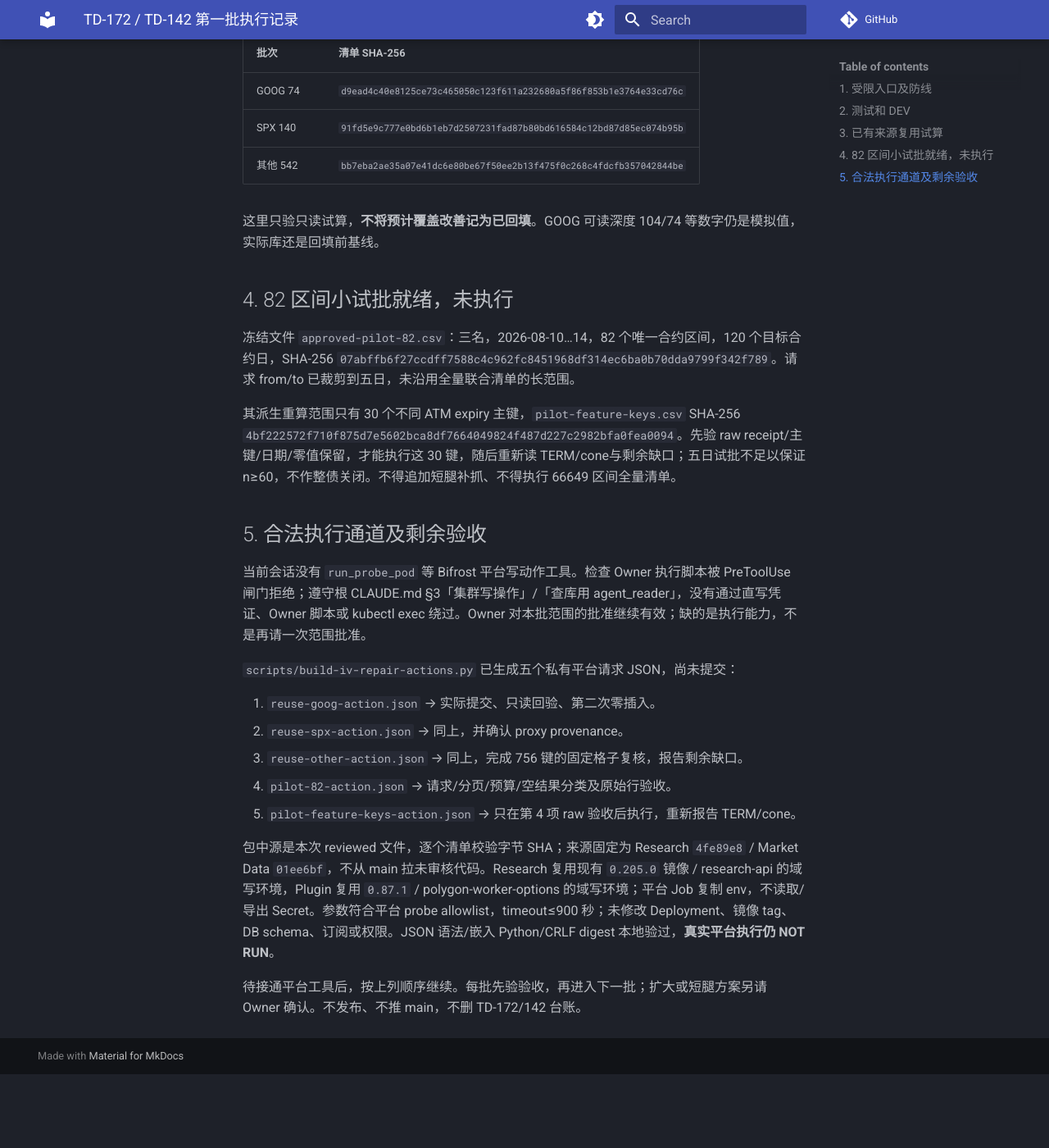
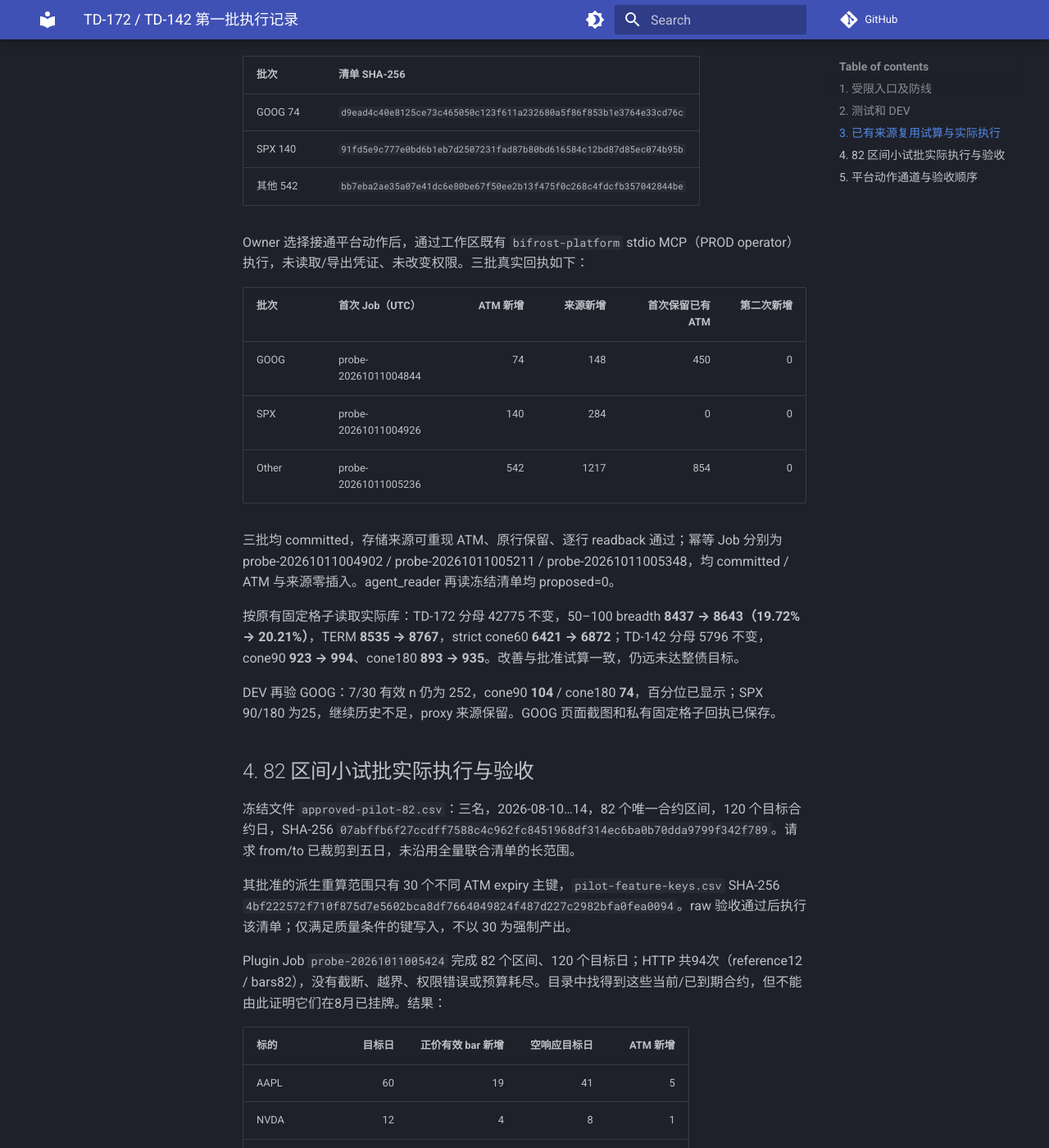
Before and after one commit to weitingzhao/bifrost-trade-infra, an MkDocs documentation site: the page built from docs/audits/TD-172-142_EXECUTION_2026-10-10.md, in a window 1280 px wide and 1400 px high, scrolled down 2461 px. Shown: the whole window at 82% size. Built offline with MkDocs 1.6.1 and Material for MkDocs 9.7.7, drawn with Linux system fonts in a browser that asks for light colours; comment, search, counter and statistics services are not loaded; before the commit the page ends 3771 px from its top, so only the background shows below that; some of the changed text lies outside the part shown.

Commit message:
TD-172 TD-142: record approved recovery receipts and unresolved pilot gaps
Claude-Session: 01a1269e-9c86-7841-b828-16f746a40fa4
Claude-Transcript: 01a1269e-9c86-7841-b828-16f746a40fa4
Change-Id: I982791e409c365d0312c5377616925e85c4a62be
Work: TD-172, TD-142

```diff
--- a/docs/audits/TD-172-142_EXECUTION_2026-10-10.md
+++ b/docs/audits/TD-172-142_EXECUTION_2026-10-10.md
@@ -2,7 +2,7 @@
 
 2026-10-10 · 数据截止 2026-10-09 · 隔离分支 `codex/td-172-142` · 未发布
 
-Owner 已批准顺序：受限写入口和长期限防线 → 复用已有来源 → SPY/NVDA/AAPL 82 个区间小试批。扩大回填、追加短腿请求仍需另批。**当前完成代码及 DEV 验收，完成复用来源与来源投影重放的只读试算；共享数据库写入与 vendor 实抓均未执行。**
+Owner 已批准顺序：受限写入口和长期限防线 → 复用已有来源 → SPY/NVDA/AAPL 82 个区间小试批。扩大回填、追加短腿请求仍需另批。**代码及 DEV 验收已完成；平台 MCP 通道已接通，756 个复用主键实际提交并完成重复执行零插入验收。82 区间小试批已执行并验收：23 个 raw bar / 6 个 ATM 新增，97 个目标日仍空响应。限定三步完成，不表示历史已补齐。**
 
 本次本地代码提交：Research `4fe89e8`；Market Data `01ee6bf`。均在隔离分支，未推送。
 
@@ -36,9 +36,9 @@
 
 7/30 档均保持 252 个有效读数，60 档分别为 214/207/199。三名当前 60/90/180 bracket breadth 均为 3，trailing median 3；这表示最新读数存在，**不表示一年深度充分**。截图与完整测试日志仅在私有 `~/agent-work/td-172-142-evidence/`，不进入公开仓库。DEV 只读 session 的原配置也留在该目录，便于恢复。
 
-## 3. 已有来源复用试算
+## 3. 已有来源复用试算与实际执行
 
-新入口用 agent_reader 对冻结清单重新读取当前源、验证 ATM 输出：GOOG 74、SPX 140、其他 542，合计 **756 proposed / 0 inserted**，与盘点批准数量一致。新增来源投影的只读模拟为 GOOG 148、SPX 284、其他 1217，合计 **1649 source_proposed / 0 source_inserted**；三批存储来源重放检查均通过。SPX 加强复核曾因数据库连接中断（No route to host）退出，重新连接重跑后 PASS；未复用旧回执代替新增检查。其他组一项退化 snapshot 被排除，仍有合格来源；未放宽 ATM 条件。原有 Source/ATM 行在只读过程中未变动；实际写入后还必须核对 preservation/readback/第二次零插入与固定格子覆盖。
+新入口用 agent_reader 对冻结清单重新读取当前源、验证 ATM 输出：GOOG 74、SPX 140、其他 542，合计 **756 proposed / 0 inserted**，与盘点批准数量一致。新增来源投影的只读模拟为 GOOG 148、SPX 284、其他 1217，合计 **1649 source_proposed / 0 source_inserted**；三批存储来源重放检查均通过。SPX 加强复核曾因数据库连接中断（No route to host）退出，重新连接重跑后 PASS；未复用旧回执代替新增检查。其他组一项退化 snapshot 被排除，仍有合格来源；未放宽 ATM 条件。原有 Source/ATM 行在只读过程中未变动；以下实际执行已完成 preservation/readback/第二次零插入与固定格子覆盖核对。
 
 | 批次 | 清单 SHA-256 |
 |---|---|
@@ -46,19 +46,54 @@
 | SPX 140 | `91fd5e9c777e0bd6b1eb7d2507231fad87b80bd616584c12bd87d85ec074b95b` |
 | 其他 542 | `bb7eba2ae35a07e41dc6e80be67f50ee2b13f475f0c268c4fdcfb357042844be` |
 
-这里只验只读试算，**不将预计覆盖改善记为已回填**。GOOG 可读深度 104/74 等数字仍是模拟值，实际库还是回填前基线。
+Owner 选择接通平台动作后，通过工作区既有 `bifrost-platform` stdio MCP（PROD operator）执行，未读取/导出凭证、未改变权限。三批真实回执如下：
 
-## 4. 82 区间小试批就绪，未执行
+| 批次 | 首次 Job（UTC） | ATM 新增 | 来源新增 | 首次保留已有 ATM | 第二次新增 |
+|---|---|---:|---:|---:|---:|
+| GOOG | probe-20261011004844 | 74 | 148 | 450 | 0 |
+| SPX | probe-20261011004926 | 140 | 284 | 0 | 0 |
+| Other | probe-20261011005236 | 542 | 1217 | 854 | 0 |
+
+三批均 committed，存储来源可重现 ATM、原行保留、逐行 readback 通过；幂等 Job 分别为 probe-20261011004902 / probe-20261011005211 / probe-20261011005348，均 committed / ATM 与来源零插入。agent_reader 再读冻结清单均 proposed=0。
+
+按原有固定格子读取实际库：TD-172 分母 42775 不变，50–100 breadth **8437 → 8643（19.72% → 20.21%）**，TERM **8535 → 8767**，strict cone60 **6421 → 6872**；TD-142 分母 5796 不变，cone90 **923 → 994**、cone180 **893 → 935**。改善与批准试算一致，仍远未达整债目标。
+
+DEV 再验 GOOG：7/30 有效 n 仍为 252，cone90 **104** / cone180 **74**，百分位已显示；SPX 90/180 为25，继续历史不足，proxy 来源保留。GOOG 页面截图和私有固定格子回执已保存。
+
+## 4. 82 区间小试批实际执行与验收
 
 冻结文件 `approved-pilot-82.csv`：三名，2026-08-10…14，82 个唯一合约区间，120 个目标合约日，SHA-256 `07abffb6f27ccdff7588c4c962fc8451968df314ec6ba0b70dda9799f342f789`。请求 from/to 已裁剪到五日，未沿用全量联合清单的长范围。
 
-其派生重算范围只有 30 个不同 ATM expiry 主键，`pilot-feature-keys.csv` SHA-256 `4bf222572f710f875d7e5602bca8df7664049824f487d227c2982bfa0fea0094`。先验 raw receipt/主键/日期/零值保留，才能执行这 30 键，随后重新读 TERM/cone与剩余缺口；五日试批不足以保证 n≥60，不作整债关闭。不得追加短腿补抓、不得执行 66649 区间全量清单。
+其批准的派生重算范围只有 30 个不同 ATM expiry 主键，`pilot-feature-keys.csv` SHA-256 `4bf222572f710f875d7e5602bca8df7664049824f487d227c2982bfa0fea0094`。raw 验收通过后执行该清单；仅满足质量条件的键写入，不以 30 为强制产出。
 
-## 5. 合法执行通道及剩余验收
+Plugin Job `probe-20261011005424` 完成 82 个区间、120 个目标日；HTTP 共94次（reference12 / bars82），没有截断、越界、权限错误或预算耗尽。目录中找得到这些当前/已到期合约，但不能由此证明它们在8月已挂牌。结果：
 
-当前会话没有 `run_probe_pod` 等 Bifrost 平台写动作工具。检查 Owner 执行脚本被 PreToolUse 闸门拒绝；遵守根 CLAUDE.md §3「集群写操作」/「查库用 agent_reader」，没有通过直写凭证、Owner 脚本或 kubectl exec 绕过。Owner 对本批范围的批准继续有效；缺的是执行能力，不是再请一次范围批准。
+| 标的 | 目标日 | 正价有效 bar 新增 | 空响应目标日 | ATM 新增 |
+|---|---:|---:|---:|---:|
+| AAPL | 60 | 19 | 41 | 5 |
+| NVDA | 12 | 4 | 8 | 1 |
+| SPY | 48 | 0 | 48 | 0 |
+| 合计 | 120 | 23 | 97 | 6 |
 
-`scripts/build-iv-repair-actions.py` 已生成五个私有平台请求 JSON，尚未提交：
+agent_reader 按82区间逐日回读：23个唯一目标键、OHLC有效、无范围外数据；试批前这些目标键已有raw行数为0。实际没有volume/trade_count=0样本，合法零保留由测试验证，不冒称实际零样本验过。空响应统一 `no_bar_unknown`，不冒称无成交、未挂牌或无法补回，更不写假0。抓取期间203个原有ATM行完整不变。
+
+Research dry run 对30键只提出6键，另外24键 `insufficient_valid_contracts`；随后 Job `probe-20261011005646` committed **6 ATM / 14 source**。原203个目标日ATM原值逐行一致；新行readback与source replay通过。Job `probe-20261011005721` 重跑 committed / 零插入；agent_reader 再试算 proposed=0，24个不足仍明确列出。
+
+| 标的 | cone90 n 前 → 后 | cone180 n 前 → 后 | DEV 百分位 |
+|---|---:|---:|---|
+| SPY | 35 → 35 | 30 → 30 | 历史不足，继续隐藏 |
+| NVDA | 43 → 44 | 42 → 43 | 历史不足，继续隐藏 |
+| AAPL | 36 → 41 | 35 → 40 | 历史不足，继续隐藏 |
+
+三名7/30仍252，60仍214/207/199；API和真实DEV页面一致。最终固定分母TD-142 cone90 **1000/5796**、cone180 **941/5796**；TD-172 TERM仍8767、cone60仍6872，故只补历史后腿未改善这次试批的TERM/60。最终共新增 **762 ATM / 1663 来源 / 23 raw bar**。
+
+**本批验收 PASS，完整度目标未达。** 后续优先核查97个空响应目标日的历史挂牌/数据权限/成交及可用来源，再提出具体扩抓范围与预算；SPY此次零改善是明确待解问题。扩大与短腿均未执行，66649区间全量清单未执行，不关闭TD-172/142。
+
+## 5. 平台动作通道与验收顺序
+
+最初 App 可调用工具列表没有 Bifrost 动作，Owner 执行脚本访问被闸门拒绝。Owner 选择接通后，复用了工作区注册的 stdio MCP 桥（operator、MCP_WRITES=on、PROD VIP），验证 authenticated / can_operate，随后调用 `run_probe_pod`。这仍是根 CLAUDE.md §3 指定的平台动作；没有直连写库、Owner 脚本、kubectl exec 写入或修改 guard。
+
+`scripts/build-iv-repair-actions.py` 已生成五个私有平台请求 JSON，按顺序提交：
 
 1. `reuse-goog-action.json` → 实际提交、只读回验、第二次零插入。
 2. `reuse-spx-action.json` → 同上，并确认 proxy provenance。
@@ -66,6 +101,6 @@
 4. `pilot-82-action.json` → 请求/分页/预算/空结果分类及原始行验收。
 5. `pilot-feature-keys-action.json` → 只在第 4 项 raw 验收后执行，重新报告 TERM/cone。
 
-包中源是本次 reviewed 文件，逐个清单校验字节 SHA；来源固定为 Research `4fe89e8` / Market Data `01ee6bf`，不从 main 拉未审核代码。Research 复用现有 `0.205.0` 镜像 / research-api 的域写环境，Plugin 复用 `0.87.1` / polygon-worker-options 的域写环境；平台 Job 复制 env，不读取/导出 Secret。参数符合平台 probe allowlist，timeout≤900 秒；未修改 Deployment、镜像 tag、DB schema、订阅或权限。JSON 语法/嵌入 Python/CRLF digest 本地验过，**真实平台执行仍 NOT RUN**。
+包中源是本次 reviewed 文件，逐个清单校验字节 SHA；来源固定为 Research `4fe89e8` / Market Data `01ee6bf`，不从 main 拉未审核代码。Research 复用现有 `0.205.0` 镜像 / research-api 的域写环境，Plugin 复用 `0.87.1` / polygon-worker-options 的域写环境；平台 Job 复制 env，不读取/导出 Secret。参数符合平台 probe allowlist，timeout≤900 秒；未修改 Deployment、镜像 tag、DB schema、订阅或权限。JSON 语法/嵌入 Python/CRLF digest 本地验过，全部限定动作及派生幂等实际执行 PASS；原始试批只执行一次，未重复vendor请求；完整度缺口见第4节。
 
-待接通平台工具后，按上列顺序继续。每批先验验收，再进入下一批；扩大或短腿方案另请 Owner 确认。不发布、不推 main，不删 TD-172/142 台账。
+平台通道已接通，按上列顺序执行。每批先验验收，再进入下一批；扩大或短腿方案另请 Owner 确认。不发布、不推 main，不删 TD-172/142 台账。
```
Also changed, not shown: agent-config/RATCHETS.md (+1 -1 lines), agent-config/TECH_DEBT.md (+7 -7 lines), docs/audits/TD-172-142_GAP_PLAN_2026-10-10.md (+2 -2 lines).
